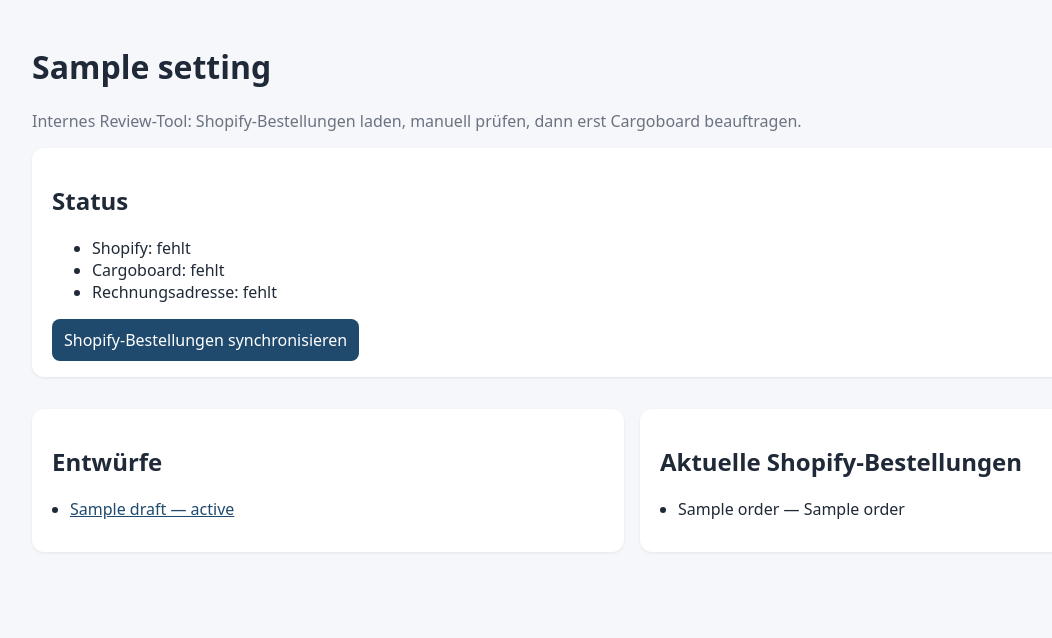
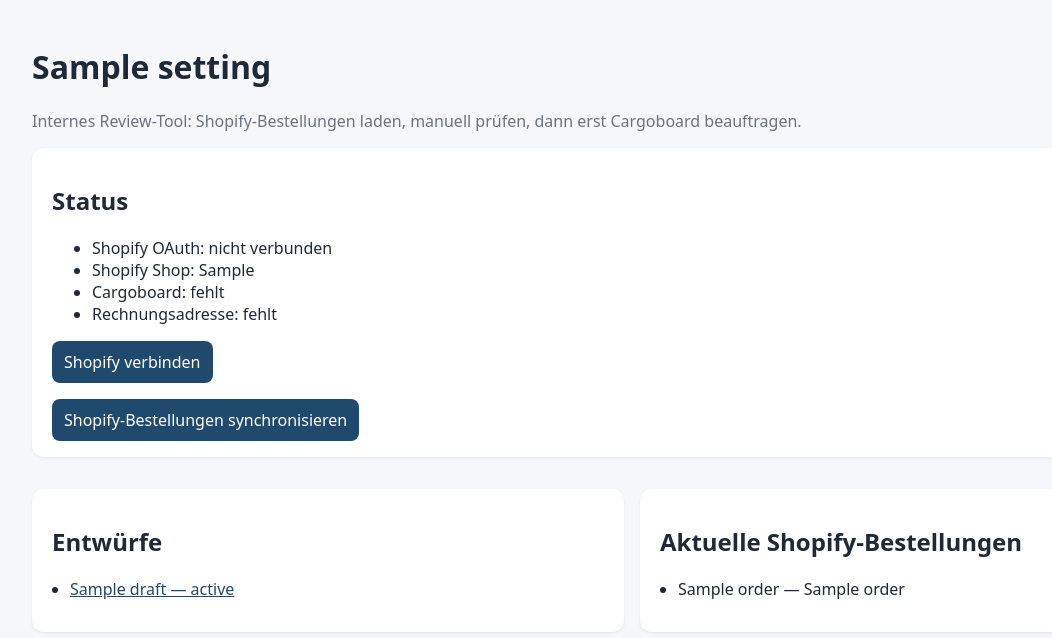
Before and after one commit to ph1l1pF/HermesBot, a FastAPI app: template src/shopify_cargoboard_bridge/templates/index.html in a window 1280 px wide. Shown: the top 638 px of the page, without its empty margins (8-1060 px from the left). Run offline with FastAPI, Linux system fonts and the light colour scheme; the template is opened without the code that fills it: most values are stand-ins (such as "Sample title", 1, 10 or a date in 2020).

Commit message:
feat: add Shopify OAuth token exchange

```diff
--- a/src/shopify_cargoboard_bridge/app.py
+++ b/src/shopify_cargoboard_bridge/app.py
@@ -1,22 +1,27 @@
 
 from __future__ import annotations
 
+import secrets
 from pathlib import Path
+from urllib.parse import urlencode
 
+import httpx
 from fastapi import FastAPI, Form, HTTPException, Request
 from fastapi.responses import HTMLResponse, RedirectResponse
 from fastapi.staticfiles import StaticFiles
 from fastapi.templating import Jinja2Templates
 
+from .auth import ShopifyAuthStore
 from .clients import CargoboardClient, ShopifyClient
-from .config import Settings
+from .config import Settings, normalize_shop_domain
 from .mappers import order_to_draft
 from .models import Address, PackageInput
 from .store import DraftStore
 
 
 settings = Settings()
-store = DraftStore(settings.state_path)
+draft_store = DraftStore(settings.state_path)
+auth_store = ShopifyAuthStore(settings.shopify_auth_path)
 app = FastAPI(title=settings.app_title)
 templates = Jinja2Templates(directory=str(Path(__file__).with_name("templates")))
 static_dir = Path(__file__).with_name("static")
@@ -24,19 +29,66 @@ if static_dir.exists():
     app.mount("/static", StaticFiles(directory=str(static_dir)), name="static")
 
 
+def current_shopify_token() -> str:
+    return settings.shopify_token or auth_store.access_token()
+
+
 def shopify_client() -> ShopifyClient:
-    return ShopifyClient(settings)
+    token = current_shopify_token()
+    if not settings.shopify_shop:
+        raise HTTPException(status_code=400, detail="Shop domain missing")
+    if not token:
+        raise HTTPException(status_code=400, detail="Shopify access token missing")
+    return ShopifyClient(settings, access_token=token)
 
 
 def cargoboard_client() -> CargoboardClient:
     return CargoboardClient(settings)
 
 
+def shopify_callback_url(request: Request) -> str:
+    return str(request.url_for("shopify_callback"))
+
+
+def build_shopify_auth_url(request: Request) -> str:
+    if not settings.has_shopify_credentials:
+        raise HTTPException(status_code=400, detail="Shopify client credentials missing")
+    redirect_uri = shopify_callback_url(request)
+    state = auth_store.new_state(redirect_uri)
+    params = {
+        "client_id": settings.shopify_client_id,
+        "scope": settings.shopify_scopes,
+        "redirect_uri": redirect_uri,
+        "state": state,
+    }
+    if settings.shopify_access_mode == "online":
+        params["grant_options[]"] = "per-user"
+    return f"https://{settings.shopify_shop}/admin/oauth/authorize?{urlencode(params)}"
+
+
+def exchange_shopify_code(shop: str, code: str) -> dict:
+    url = f"https://{shop}/admin/oauth/access_token"
+    data = {
+        "client_id": settings.shopify_client_id,
+        "client_secret": settings.shopify_client_secret,
+        "code": code,
+    }
+    headers = {
+        "Content-Type": "application/x-www-form-urlencoded",
+        "Accept": "application/json",
+    }
+    with httpx.Client(timeout=30.0, headers=headers) as client:
+        resp = client.post(url, data=data)
+        resp.raise_for_status()
+        return resp.json()
+
+
 @app.get("/health")
 def health():
     return {
         "status": "ok",
-        "shopify_configured": settings.has_shopify,
+        "shopify_configured": settings.has_shopify_credentials,
+        "shopify_connected": bool(current_shopify_token()),
         "cargoboard_configured": settings.has_cargoboard,
         "billing_configured": settings.has_billing_address,
     }
@@ -44,46 +96,72 @@ def health():
 
 @app.get("/", response_class=HTMLResponse)
 def index(request: Request):
-    drafts = store.all()
+    drafts = draft_store.all()
     orders = []
     error = None
-    if settings.has_shopify:
+    shopify_connected = bool(current_shopify_token())
+    if shopify_connected:
         try:
             orders = shopify_client().list_orders(limit=20)
         except Exception as exc:
             error = f"Shopify konnte nicht geladen werden: {exc}"
-    return templates.TemplateResponse("index.html", {
-        "request": request,
+    return templates.TemplateResponse(request, "index.html", {
         "settings": settings,
         "drafts": drafts,
         "orders": orders,
         "error": error,
+        "shopify_connected": shopify_connected,
+        "shopify_shop": settings.shopify_shop,
+        "shopify_connect_url": str(request.url_for('shopify_connect')) if settings.has_shopify_credentials and not shopify_connected else "",
+        "oauth_pending": bool(auth_store.load().pending_state),
     })
+
+
+@app.get("/shopify/connect")
+def shopify_connect(request: Request):
+    auth_url = build_shopify_auth_url(request)
+    return RedirectResponse(url=auth_url, status_code=303)
+
+
+@app.get("/shopify/callback")
+def shopify_callback(request: Request):
+    params = dict(request.query_params)
+    shop = normalize_shop_domain(params.get("shop", settings.shopify_shop))
+    code = params.get("code", "")
+    state = params.get("state", "")
+    hmac_ok = auth_store.verify_hmac(params, settings.shopify_client_secret)
+    state_ok = auth_store.verify_state(state)
+    if not (shop and code and state_ok and hmac_ok):
+        raise HTTPException(status_code=400, detail="Shopify OAuth validation failed")
+    token_response = exchange_shopify_code(shop, code)
+    auth_store.store_token(
+        shop=shop,
+        access_token=token_response.get("access_token", ""),
+        scope=token_response.get("scope", ""),
+    )
+    return RedirectResponse(url="/?shopify=connected", status_code=303)
 
 
 @app.post("/sync")
 def sync_orders():
-    if not settings.has_shopify:
-        raise HTTPException(status_code=400, detail="Shopify credentials missing")
     client = shopify_client()
     orders = client.list_orders(limit=20)
-    existing_ids = {draft.shopify_order_id for draft in store.all()}
+    existing_ids = {draft.shopify_order_id for draft in draft_store.all()}
     created = 0
     for order in orders:
         if order.id in existing_ids:
             continue
-        store.upsert(order_to_draft(order, settings, store.new_id()))
+        draft_store.upsert(order_to_draft(order, settings, draft_store.new_id()))
         created += 1
     return RedirectResponse(url=f"/?synced={created}", status_code=303)
 
 
 @app.get("/drafts/{draft_id}", response_class=HTMLResponse)
 def draft_detail(request: Request, draft_id: str):
-    draft = store.get(draft_id)
+    draft = draft_store.get(draft_id)
     if not draft:
         raise HTTPException(status_code=404, detail="Draft not found")
-    return templates.TemplateResponse("draft.html", {
-        "request": request,
+    return templates.TemplateResponse(request, "draft.html", {
         "settings": settings,
         "draft": draft,
     })
@@ -105,7 +183,7 @@ def update_draft(
     package_content: str = Form(""),
     notes: str = Form(""),
 ):
-    draft = store.get(draft_id)
+    draft = draft_store.get(draft_id)
     if not draft:
         raise HTTPException(status_code=404, detail="Draft not found")
     draft.delivery_address = Address(
@@ -127,7 +205,7 @@ def update_draft(
         pallet_exchange=draft.package.pallet_exchange,
     )
     draft.notes = notes
-    store.upsert(draft)
+    draft_store.upsert(draft)
     return RedirectResponse(url=f"/drafts/{draft_id}", status_code=303)
 
 
@@ -135,12 +213,12 @@ def update_draft(
 def create_quote(draft_id: str):
     if not settings.has_cargoboard:
         raise HTTPException(status_code=400, detail="Cargoboard API key missing")
-    draft = store.get(draft_id)
+    draft = draft_store.get(draft_id)
     if not draft:
         raise HTTPException(status_code=404, detail="Draft not found")
     draft.quotation = cargoboard_client().place_quotation(draft)
     draft.status = "quoted"
-    store.upsert(draft)
+    draft_store.upsert(draft)
     return RedirectResponse(url=f"/drafts/{draft_id}", status_code=303)
 
 
@@ -148,16 +226,16 @@ def create_quote(draft_id: str):
 def confirm_order(draft_id: str):
     if not settings.has_cargoboard:
         raise HTTPException(status_code=400, detail="Cargoboard API key missing")
-    draft = store.get(draft_id)
+    draft = draft_store.get(draft_id)
     if not draft:
         raise HTTPException(status_code=404, detail="Draft not found")
     draft.order = cargoboard_client().place_order(draft, draft.quotation)
     draft.status = "ordered"
-    store.upsert(draft)
+    draft_store.upsert(draft)
     return RedirectResponse(url=f"/drafts/{draft_id}", status_code=303)
 
 
 @app.post("/drafts/{draft_id}/delete")
 def delete_draft(draft_id: str):
-    store.delete(draft_id)
+    draft_store.delete(draft_id)
     return RedirectResponse(url="/", status_code=303)
--- a/src/shopify_cargoboard_bridge/static/style.css
+++ b/src/shopify_cargoboard_bridge/static/style.css
@@ -8,8 +8,8 @@ body { font-family: system-ui, -apple-system, BlinkMacSystemFont, sans-serif; ba
 .list { padding-left: 18px; }
 .form-grid { display: grid; gap: 10px; }
 label { display: grid; gap: 4px; font-weight: 600; }
-input, textarea, button { font: inherit; padding: 10px 12px; border-radius: 8px; border: 1px solid #cbd5e1; }
-button { background: #1f4a6e; color: white; border: none; cursor: pointer; }
+input, textarea, button, .button { font: inherit; padding: 10px 12px; border-radius: 8px; border: 1px solid #cbd5e1; }
+button, .button { background: #1f4a6e; color: white; border: none; cursor: pointer; text-decoration: none; display: inline-block; }
 button.secondary { background: #64748b; }
 pre { overflow: auto; background: #0f172a; color: #e2e8f0; padding: 12px; border-radius: 8px; }
 a { color: #1f4a6e; }
--- a/src/shopify_cargoboard_bridge/templates/index.html
+++ b/src/shopify_cargoboard_bridge/templates/index.html
@@ -7,11 +7,15 @@
 <section class="panel">
   <h2>Status</h2>
   <ul>
-    <li>Shopify: {{ 'konfiguriert' if settings.has_shopify else 'fehlt' }}</li>
+    <li>Shopify OAuth: {{ 'verbunden' if shopify_connected else 'nicht verbunden' }}</li>
+    <li>Shopify Shop: {{ shopify_shop or 'fehlt' }}</li>
     <li>Cargoboard: {{ 'konfiguriert' if settings.has_cargoboard else 'fehlt' }}</li>
     <li>Rechnungsadresse: {{ 'konfiguriert' if settings.has_billing_address else 'fehlt' }}</li>
   </ul>
-  <form method="post" action="/sync"><button type="submit">Shopify-Bestellungen synchronisieren</button></form>
+  {% if shopify_connect_url and not shopify_connected %}
+    <p><a class="button" href="{{ shopify_connect_url }}">Shopify verbinden</a></p>
+  {% endif %}
+  <form method="post" action="/sync"><button type="submit" {% if not shopify_connected %}disabled{% endif %}>Shopify-Bestellungen synchronisieren</button></form>
 </section>
 
 {% if error %}<section class="panel error">{{ error }}</section>{% endif %}
@@ -38,7 +42,7 @@
         {% endfor %}
       </ul>
     {% else %}
-      <p class="muted">Keine Bestellungen geladen oder keine Shopify-Zugangsdaten gesetzt.</p>
+      <p class="muted">Keine Bestellungen geladen.</p>
     {% endif %}
   </div>
 </section>
```
Also changed, not shown: src/shopify_cargoboard_bridge/auth.py (added, +87 -0 lines), src/shopify_cargoboard_bridge/clients.py (+11 -5 lines), src/shopify_cargoboard_bridge/config.py (+36 -10 lines), tests/test_shopify_oauth.py (added, +21 -0 lines), README.md.
